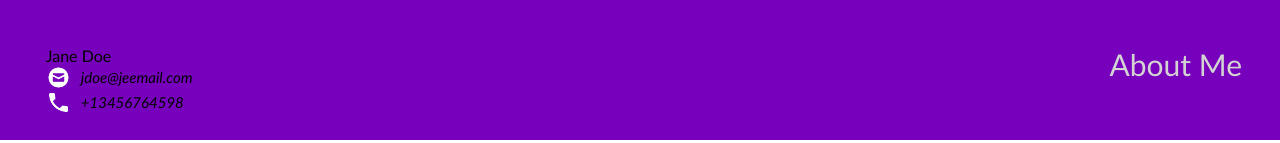
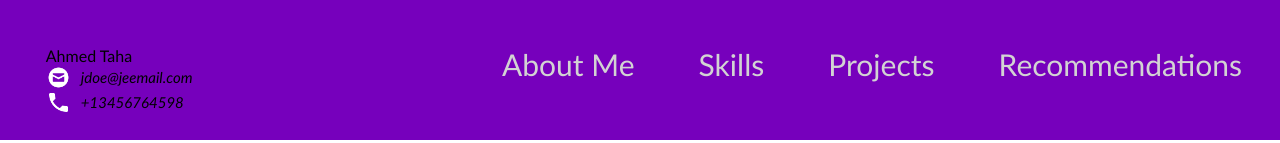
Before and after one commit to AhmedTawfik22/my_portofolio, a plain HTML site: page index.html in a window 1280 px wide. Shown: the top 143 px of the page. Drawn offline with Linux system fonts and the light colour scheme.

Commit message:
Add files via upload

```diff
--- a/index.html
+++ b/index.html
@@ -10,7 +10,7 @@
     <nav>
       <div id="home">
         <div class="profile_name">
-          Jane Doe
+          Ahmed Taha
           <div class="contact_info">
             <img src="html_finalprojimages/envelope.png" alt="https://icons8.com/icon/124377/circled-envelope"/>
           jdoe@jeemail.com
@@ -25,7 +25,9 @@
         <div class="topdiv">
           <a class="topmenu" href="#about-me">About Me</a>
           <!-- Add the links for Skills, Projects and Recommendation here -->
-
+          <a class="topmenu" href="#skills">Skills</a>
+          <a class="topmenu" href="#projects">Projects</a>
+          <a class="topmenu" href="#recommendations">Recommendations</a>
         </div>
       </div>
     </nav>
```
